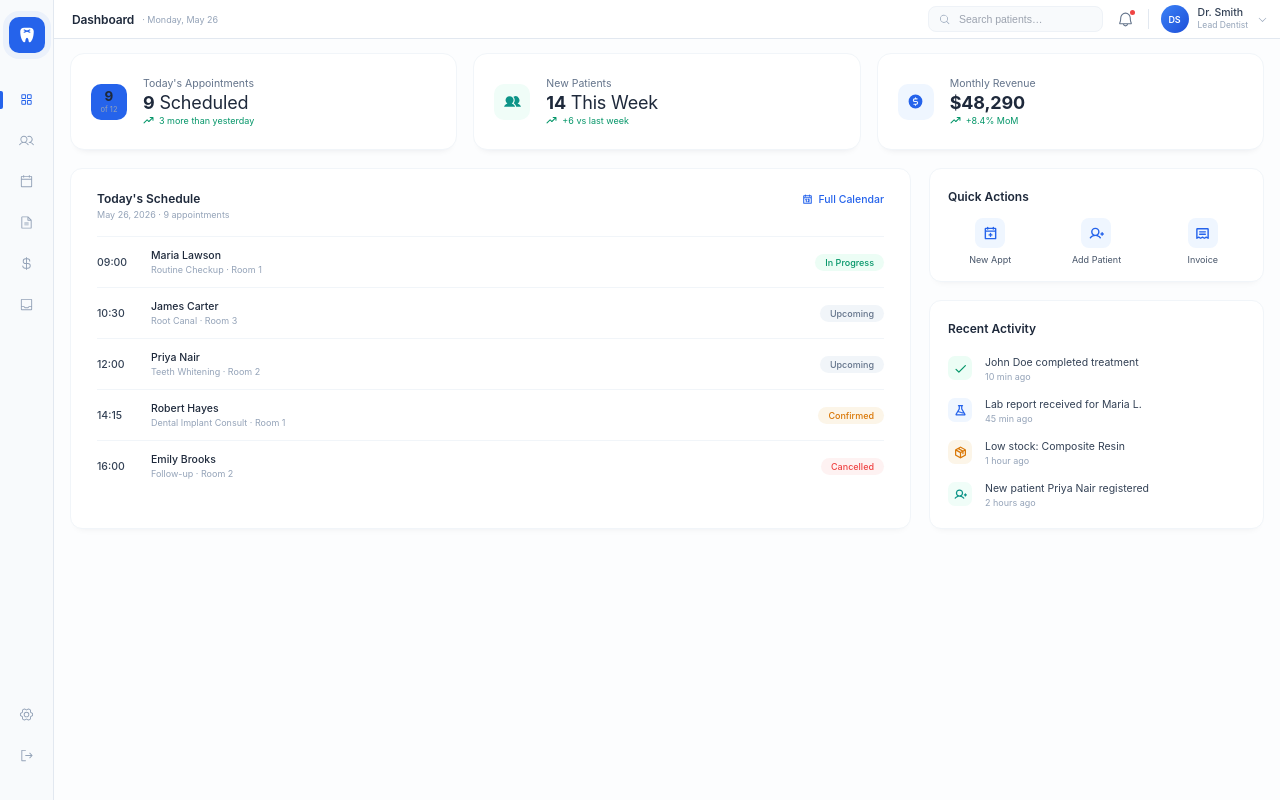
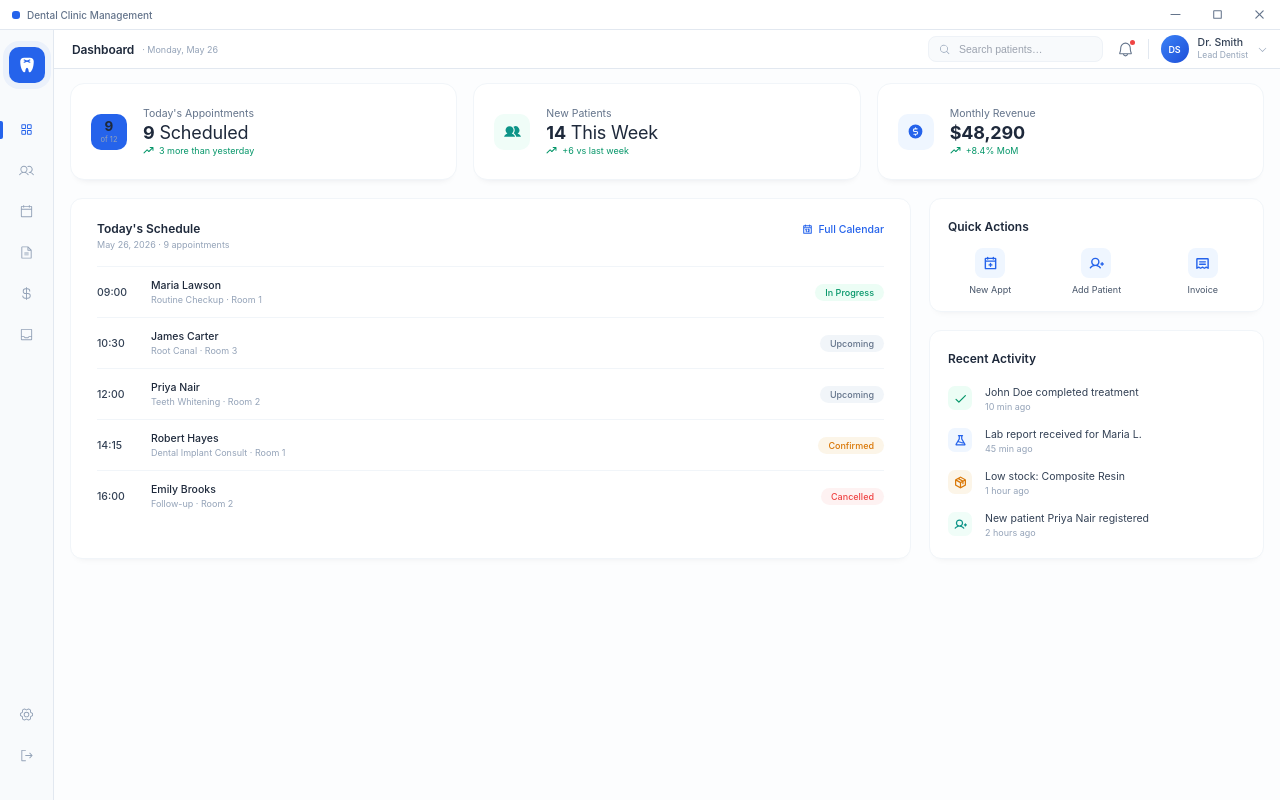
Before and after one commit to mostafadenewar/dental-clinic-management-software, a React (Vite) app: page / in a window 1280 px wide. Built offline with nearby package versions, Linux system fonts and the light colour scheme.

Commit message:
fixed the resizing issues and performance improvments

```diff
--- a/src/App.css
+++ b/src/App.css
@@ -4,7 +4,7 @@
 
 .app-layout {
   display: flex;
-  height: 100vh;
+  height: calc(100vh - 30px);
   width: 100%;
   overflow: hidden;
   background-color: #fcfdfe;
@@ -23,4 +23,5 @@
   min-height: 0;
   overflow: auto;
   background-color: #fcfdfe;
+  contain: layout;
 }
--- a/src/App.tsx
+++ b/src/App.tsx
@@ -1,4 +1,4 @@
-import { useState } from 'react'
+import { useDeferredValue, useState } from 'react'
 import './App.css'
 import SideBar from './left_sidebar/sideBar.tsx'
 import Header from './header/header.tsx'
@@ -19,6 +19,7 @@ export type PageKey =
 
 function App() {
   const [page, setPage] = useState<PageKey>('dashboard')
+  const contentPage = useDeferredValue(page)
 
   return (
     <div className="app-layout">
@@ -26,12 +27,12 @@ function App() {
       <div className="app-main">
         <Header page={page} />
         <main className="app-content">
-          {page === 'dashboard' && <Dashboard />}
-          {page === 'patients' && <Patients />}
-          {page === 'appointments' && <Appointments />}
-          {page === 'treatment' && <TreatmentPlans />}
-          {page === 'billing' && <Billing />}
-          {page === 'inventory' && <Inventory />}
+          {contentPage === 'dashboard' && <Dashboard />}
+          {contentPage === 'patients' && <Patients />}
+          {contentPage === 'appointments' && <Appointments />}
+          {contentPage === 'treatment' && <TreatmentPlans />}
+          {contentPage === 'billing' && <Billing />}
+          {contentPage === 'inventory' && <Inventory />}
         </main>
       </div>
     </div>
--- a/src/index.css
+++ b/src/index.css
@@ -8,6 +8,13 @@
   text-rendering: optimizeLegibility;
   -webkit-font-smoothing: antialiased;
   -moz-osx-font-smoothing: grayscale;
+}
+
+html,
+body,
+#root {
+  height: 100%;
+  overflow: hidden;
 }
 
 * {
--- a/src/left_sidebar/sideBar.css
+++ b/src/left_sidebar/sideBar.css
@@ -1,6 +1,6 @@
 .sidebar {
   width: 54px;
-  height: 100vh;
+  height: 100%;
   flex-shrink: 0;
   display: flex;
   flex-direction: column;
--- a/src/main.tsx
+++ b/src/main.tsx
@@ -1,11 +1,15 @@
 import React from 'react'
 import ReactDOM from 'react-dom/client'
 import App from './App.tsx'
+import TitleBar from './titlebar/TitleBar.tsx'
 import './index.css'
 
 ReactDOM.createRoot(document.getElementById('root')!).render(
   <React.StrictMode>
-    <App />
+    <>
+      <TitleBar />
+      <App />
+    </>
   </React.StrictMode>,
 )
 
--- /dev/null
+++ b/src/titlebar/TitleBar.tsx
@@ -0,0 +1,30 @@
+import { Minus, Square, X } from '@phosphor-icons/react'
+import './titlebar.css'
+
+const TitleBar = () => {
+  const sendWindowCommand = (channel: 'window-minimize' | 'window-toggle-maximize' | 'window-close') => {
+    window.ipcRenderer.send(channel)
+  }
+
+  return (
+    <div className="titlebar">
+      <div className="titlebar-brand">
+        <span className="titlebar-dot" />
+        <span>Dental Clinic Management</span>
+      </div>
+      <div className="titlebar-controls">
+        <button type="button" aria-label="Minimize" onClick={() => sendWindowCommand('window-minimize')}>
+          <Minus size={13} weight="bold" />
+        </button>
+        <button type="button" aria-label="Maximize" onClick={() => sendWindowCommand('window-toggle-maximize')}>
+          <Square size={11} weight="bold" />
+        </button>
+        <button type="button" aria-label="Close" className="titlebar-close" onClick={() => sendWindowCommand('window-close')}>
+          <X size={13} weight="bold" />
+        </button>
+      </div>
+    </div>
+  )
+}
+
+export default TitleBar
--- /dev/null
+++ b/src/titlebar/titlebar.css
@@ -0,0 +1,54 @@
+.titlebar {
+  height: 30px;
+  flex: 0 0 30px;
+  display: flex;
+  align-items: center;
+  justify-content: space-between;
+  background: #ffffff;
+  border-bottom: 1px solid #e2e8f0;
+  color: #64748b;
+  -webkit-app-region: drag;
+  user-select: none;
+}
+
+.titlebar-brand {
+  display: flex;
+  align-items: center;
+  gap: 7px;
+  padding-left: 12px;
+  font-size: 10px;
+  font-weight: 500;
+}
+
+.titlebar-dot {
+  width: 8px;
+  height: 8px;
+  border-radius: 3px;
+  background: #2563eb;
+}
+
+.titlebar-controls {
+  height: 100%;
+  display: flex;
+  -webkit-app-region: no-drag;
+}
+
+.titlebar-controls button {
+  width: 42px;
+  height: 100%;
+  display: grid;
+  place-items: center;
+  border: none;
+  background: transparent;
+  color: #64748b;
+  cursor: pointer;
+}
+
+.titlebar-controls button:hover {
+  background: #f1f5f9;
+}
+
+.titlebar-controls .titlebar-close:hover {
+  background: #ef4444;
+  color: #ffffff;
+}
```
Also changed, not shown: electron/main.ts (+34 -2 lines).
